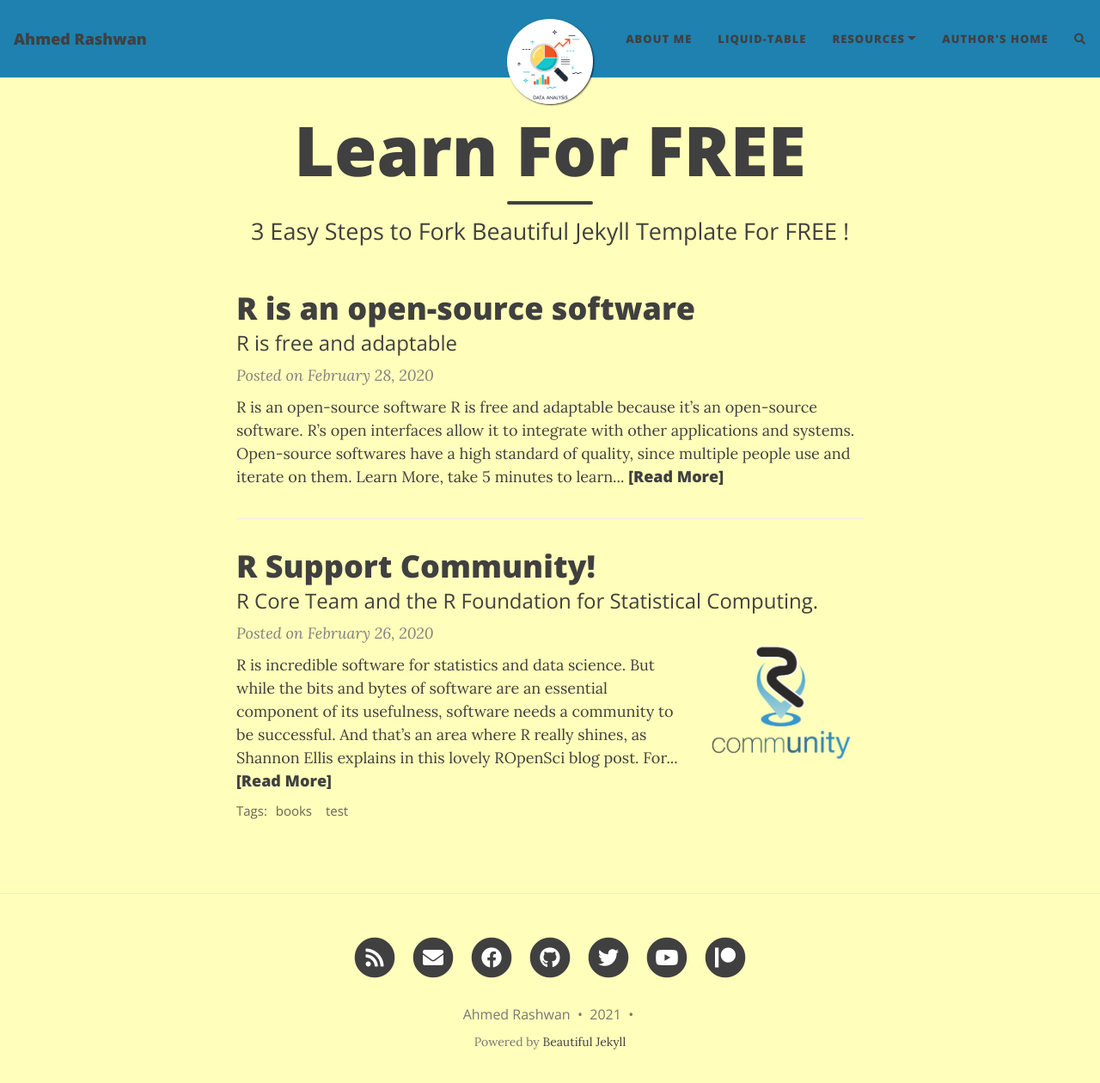
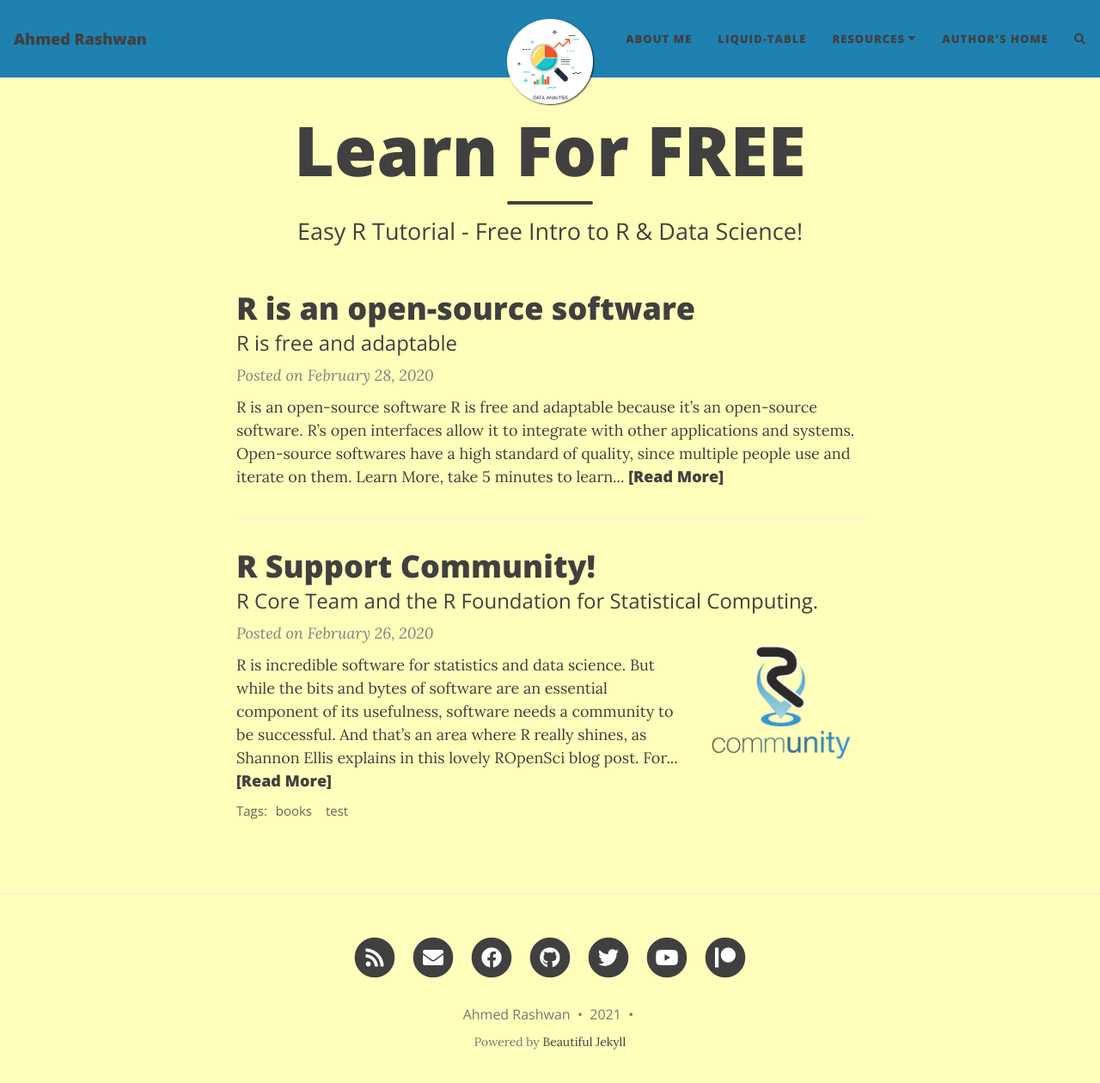
Before and after one commit to AhmedRashwanASU/NewGitHubPage, a Jekyll site: the page built from index.html, in a window 1280 px wide and 1273 px high. Shown: the top 1260 px of the window at 86% size. Built offline with Jekyll 4.4.1, drawn with Linux system fonts in a browser that asks for light colours; nearby versions of some CDN libraries; the list of posts is cut into pages by our own code; comment, search, counter and statistics services are not loaded.

Commit message:
Update index.html

```diff
--- a/index.html
+++ b/index.html
@@ -1,5 +1,5 @@
 ---
 layout: home
 title: Learn For FREE
-subtitle: 3 Easy Steps to Fork Beautiful Jekyll Template For FREE !
+subtitle: Easy R Tutorial - Free Intro to R & Data Science!
 ---
```
